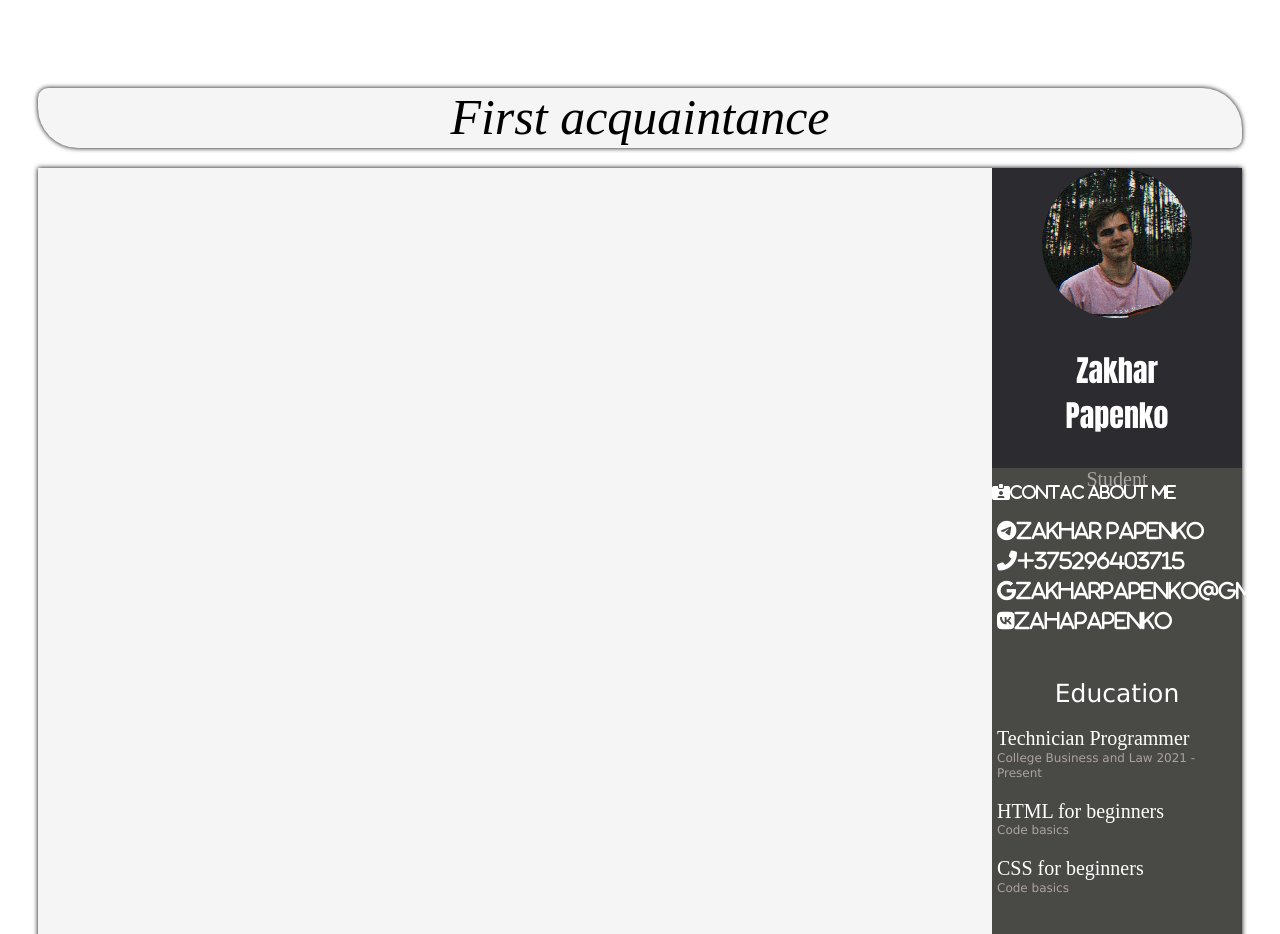
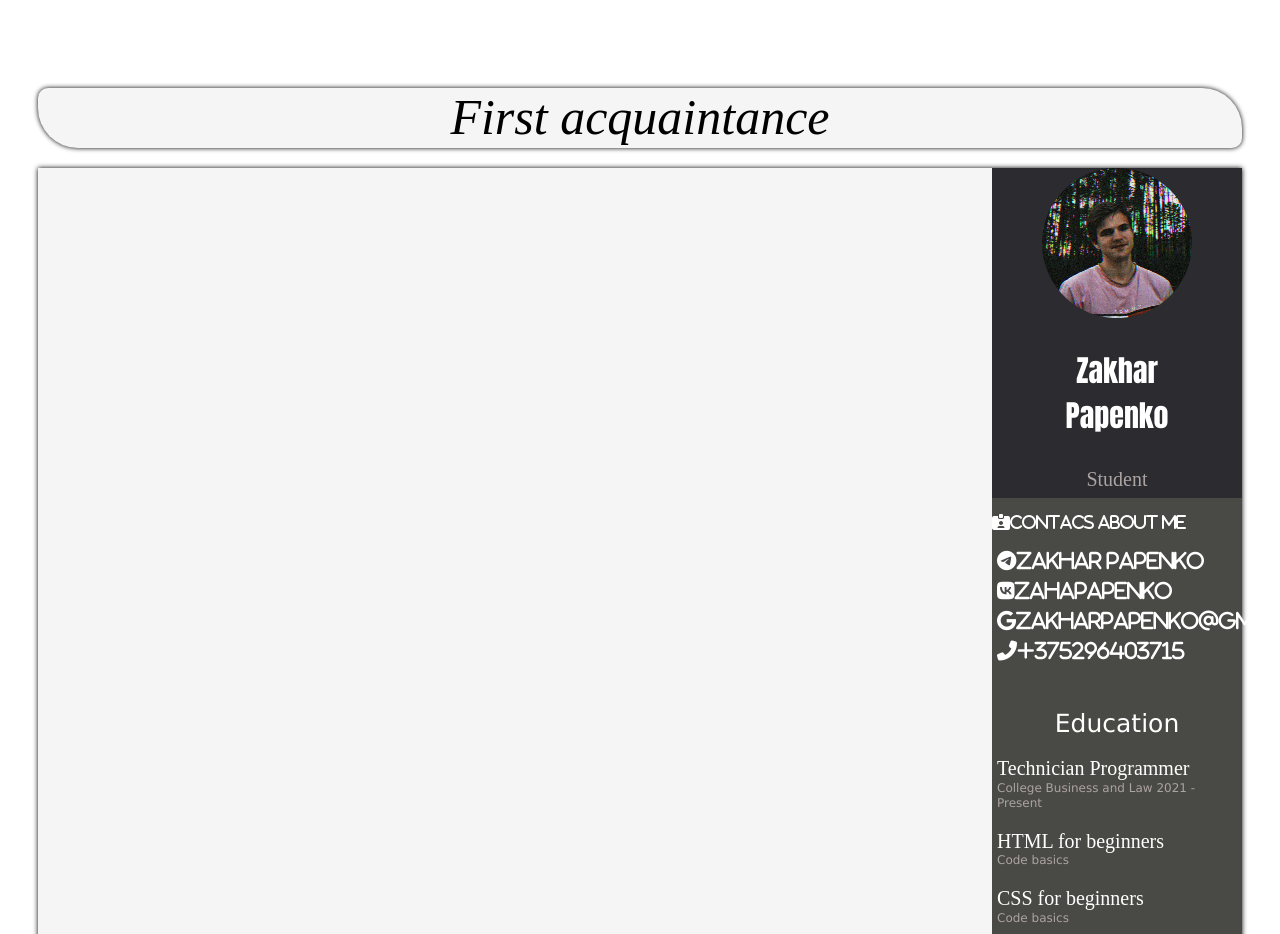
Before and after one commit to ZemaPapenko33/internship, a plain HTML site: page index.html in a window 1280 px wide. Shown: the top 934 px of the page. Drawn offline with Linux system fonts and the light colour scheme.

Commit message:
Fix design

```diff
--- a/index.html
+++ b/index.html
@@ -18,15 +18,15 @@
             <div class="right2">
                 <p align="center"><img src="./image.png" alt="Photo" class="icon"></p>
                 <p align="center" class="about">Zakhar <br>Papenko</p>
-                <p align="center">Student</p>
+                <p align="center" class="me">Student</p>
             </div>
 
             <div class="right3">
-                <p  class="fa-solid fa-id-card-clip" >Contac about me </p>
+                <p  class="fa-solid fa-id-card-clip" >Contacs about me </p>
                 <a href="https://t.me/ZakharPapenko"  class="fa-brands fa-telegram">Zakhar Papenko</a>
+                <a href="https://vk.com/zahapapenko" class="fa-brands fa-vk">Zahapapenko</a>
+                <a href="mailto:zakharpapenko@gmail.com" class="fa-brands fa-google">Zakharpapenko@gmail </a>
                 <a href="tel:+375296403715" class="fa-solid fa-phone-flip">+375296403715</a>
-                <a href="https://mail.google.com/mail/u/1/#inbox" class="fa-brands fa-google">Zakharpapenko@gmail </a>
-                <a href="https://vk.com/zahapapenko" class="fa-brands fa-vk">Zahapapenko</a>
                 <br>
                 <br>
                 <span class="text">
--- a/style.css
+++ b/style.css
@@ -30,6 +30,7 @@ body
   background: rgb(43, 43, 48);
   font-size: 20px;
   color: rgb(172, 163, 163);
+  padding-bottom: 30px;
 }
 .right3
 {
@@ -52,7 +53,6 @@ body
     color: white;
     font-style: initial;
     font-family: Impact, Haettenschweiler, 'Arial Narrow Bold', sans-serif;
-
 }
 .text
 {
```
